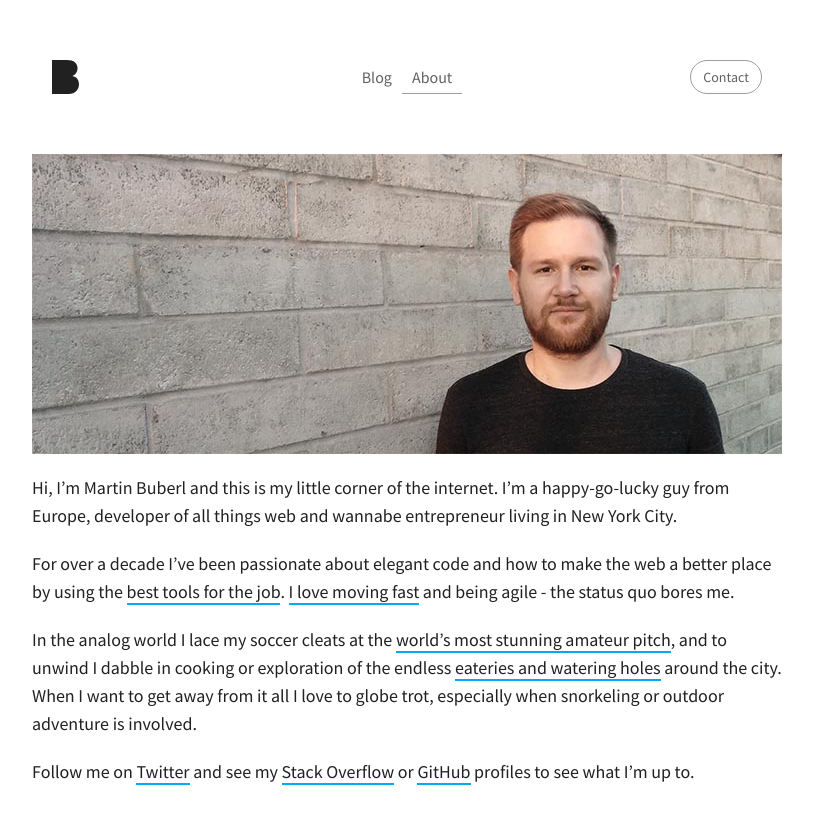
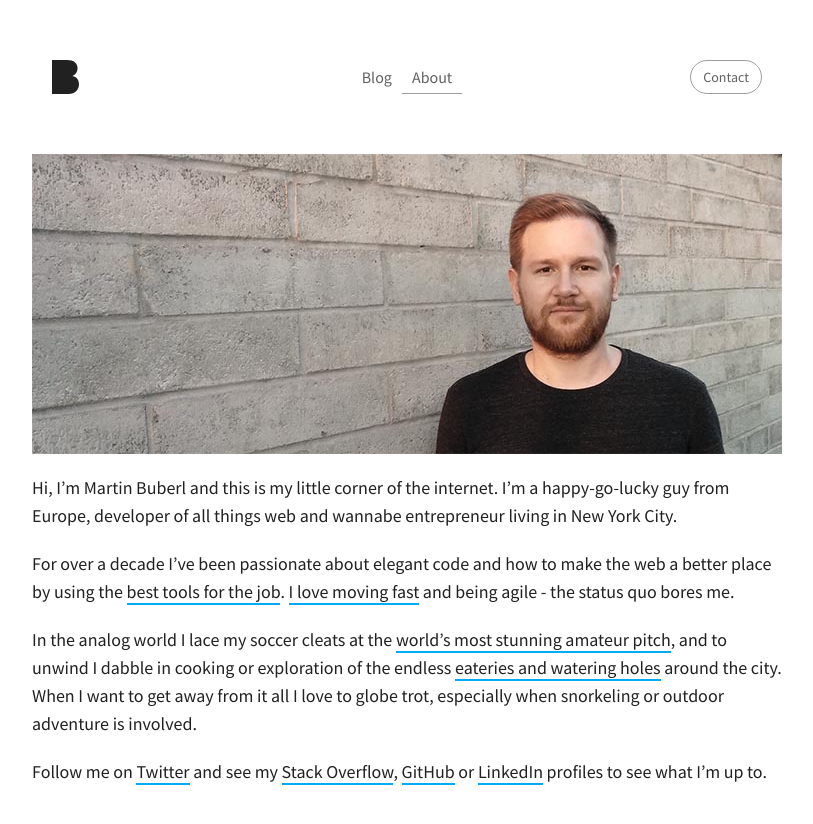
Before and after one commit to martinbuberl/martinbuberl.github.io, a Jekyll site: the page built from about.md, in a window 1280 px wide. Shown: the top 824 px of the page, without its empty margins (233-1046 px from the left). Built offline with Jekyll 4.4.1, drawn with Linux system fonts in a browser that asks for light colours; nearby versions of some CDN libraries; some web fonts are replaced.

Commit message:
Added LinkedIn

```diff
--- a/about.md
+++ b/about.md
@@ -13,4 +13,4 @@ For over a decade I've been passionate about elegant code and how to make the we
 
 In the analog world I lace my soccer cleats at the <a target="_blank" href="http://www.brooklynbridgepark.org/activities/soccer">world's most stunning amateur pitch</a>, and to unwind I dabble in cooking or exploration of the endless <a target="_blank" href="https://www.google.com/maps/d/u/0/viewer?mid=z0LjC9OnxbQk.k1owu1D1B2zg">eateries and watering holes</a> around the city. When I want to get away from it all I love to globe trot, especially when snorkeling or outdoor adventure is involved.
 
-Follow me on <a target="_blank" href="https://twitter.com/martinbuberl">Twitter</a> and see my <a target="_blank" href="http://stackoverflow.com/users/135441/martin-buberl">Stack Overflow</a> or <a target="_blank" href="https://github.com/martinbuberl">GitHub</a> profiles to see what I'm up to.
+Follow me on <a target="_blank" href="https://twitter.com/martinbuberl">Twitter</a> and see my <a target="_blank" href="http://stackoverflow.com/users/135441/martin-buberl">Stack Overflow</a>, <a target="_blank" href="https://github.com/martinbuberl">GitHub</a> or <a href="https://www.linkedin.com/in/martinbuberl/">LinkedIn</a> profiles to see what I'm up to.
```
